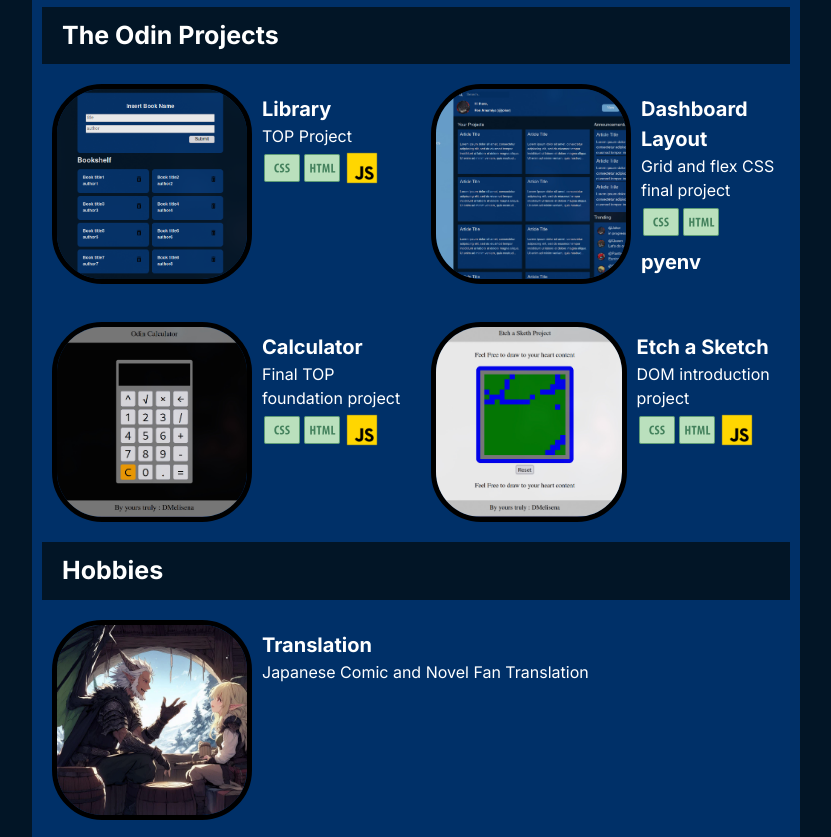
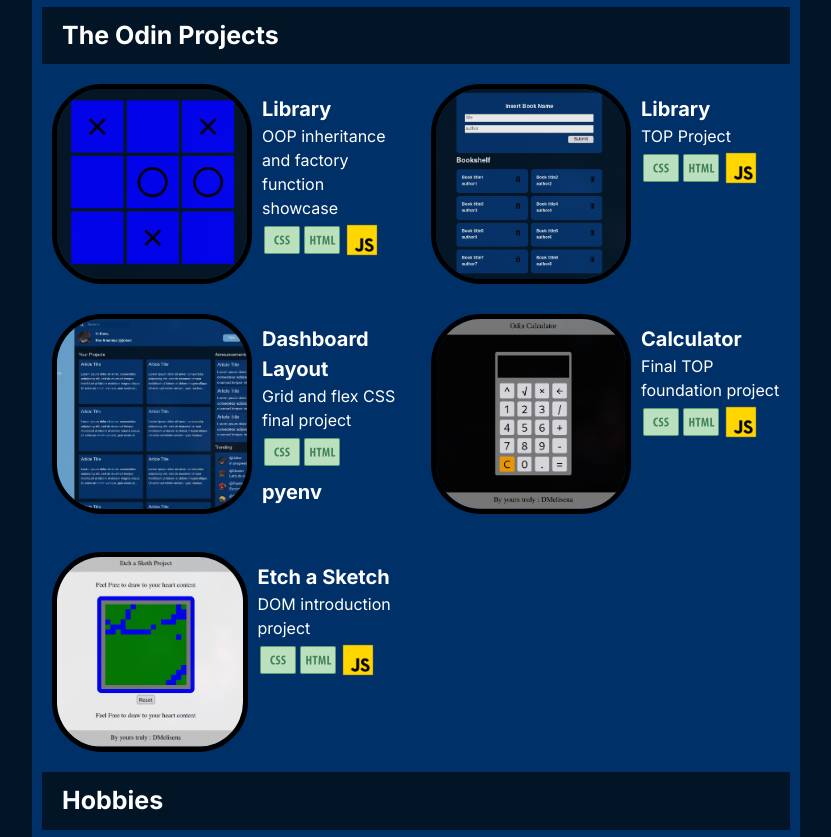
Before and after one commit to DMelisena/Homepage-Beta, a plain HTML site: page index.html in a window 1280 px wide. Shown: the part 906-1743 px from the top of the page, without its empty margins (224-1055 px from the left). Drawn offline with Linux system fonts and the light colour scheme.

Commit message:
Add Tictactoe

```diff
--- a/index.html
+++ b/index.html
@@ -86,6 +86,18 @@
 
       <div class="main-title">The Odin Projects</div>
       <div class="top-projects">
+        <a href="https://dmelisena.github.io/tictactoe/" class="card">
+          <img src="img/tictactoe.png" class="card-icon">
+          <div class="card-content">
+            <div class="title">Library</div>
+            <div class="description">OOP inheritance and factory function showcase</div>
+            <div class="card-techstack">
+              <img src="img/icons8-css-50.png" class="tech">
+              <img src="img/icons8-html-50.png" class="tech">
+              <img src="img/icons8-javascript-50.png" class="tech">
+            </div>
+          </div>
+        </a>
         <a href="https://dmelisena.github.io/library-odin/" class="card">
           <img src="img/library.png" class="card-icon">
           <div class="card-content">
```
Also changed, not shown: img/tictactoe.png (added).
